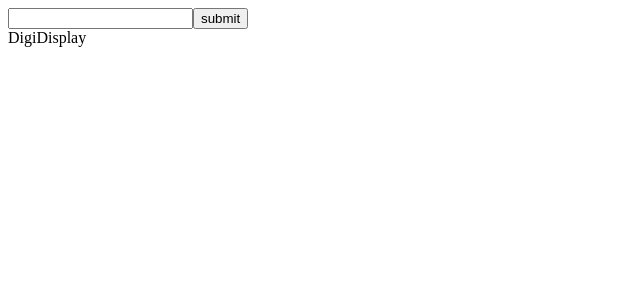
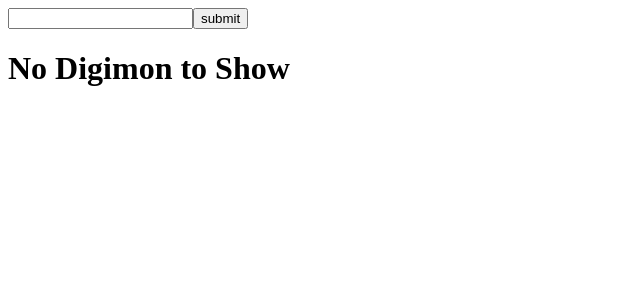
Before and after one commit to bi1cor0/digimon-party-creator, a React (Vite) app: page / in a window 1280 px wide. Shown: the top 300 px of the page, without its empty margins (0-640 px from the left). Built offline with nearby package versions, Linux system fonts and the light colour scheme.

Commit message:
Updated DigiDisplay to display the Digimon picture

```diff
--- a/src/components/DigiDisplay.jsx
+++ b/src/components/DigiDisplay.jsx
@@ -1,9 +1,15 @@
-import React from 'react'
+export default function DigiDisplay({ digimon }) {
+     const loaded = () => {
+        return (
+        <>
+            <h1>{digimon.name}</h1>
+            <img src={digimon.images[0].href} alt={digimon.name} />
+        </>
+        );
+        };
 
-function DigiDisplay() {
-  return (
-    <div>DigiDisplay</div>
-  )
-}
-
-export default DigiDisplay
+        const loading = () => {
+            return <h1>No Digimon to Show</h1>
+        }
+        return digimon ? loaded() : loading();
+  }
```
